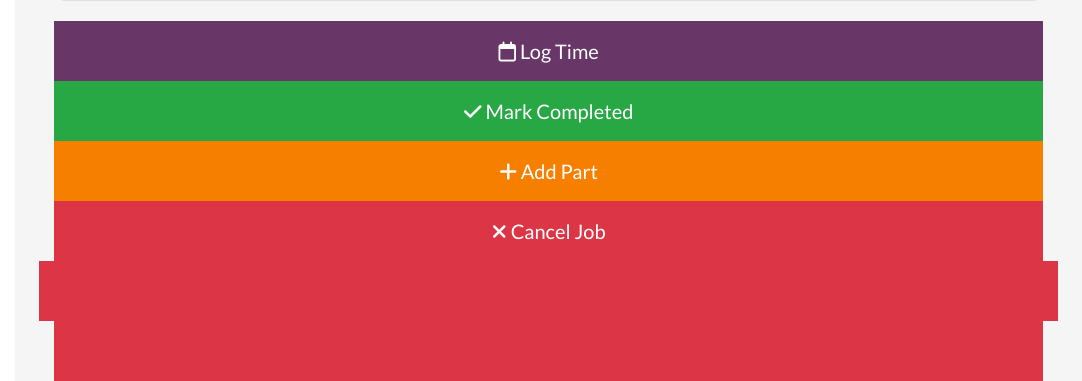
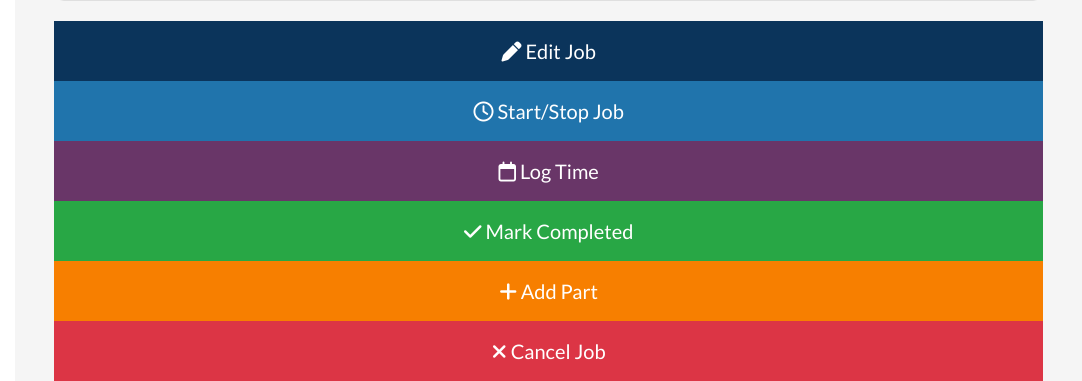
Before and after one commit to Summersby95/meade-maintenance-app, a Django app: template jobs/templates/jobs/job_details.html in a window 1280 px wide. Shown: the part 1200-1581 px from the top of the page, without its empty margins (198-1280 px from the left). Run offline with Django 3.2, Linux system fonts and the light colour scheme; the template is opened without the code that fills it, so the values that code supplies are empty; some libraries are stand-ins or nearby versions.

Commit message:
feat: create conditional syntax to update actions available depending on job status

```diff
--- a/jobs/templates/jobs/job_details.html
+++ b/jobs/templates/jobs/job_details.html
@@ -140,6 +140,12 @@
         </div>
     </div>
     <div class="col-12">
+        {% if job.status.status != 'Completed' and job.status.status != 'Cancelled' %}
+            <a href="{% url 'edit_job' job.id %}" class="btn action-button midnight-blue">
+                <i class="fas fa-pen"></i> Edit Job
+            </a>
+            <a href="#" class="btn action-button blue">
+                <i class="far fa-clock"></i> Start/Stop Job
             </a>
             <a href="{% url 'create_time_log' job.id %}" class="btn action-button purple">
                 <i class="far fa-calendar"></i> Log Time
@@ -152,5 +158,16 @@
             </a>
             <a href="{% url 'cancel_job' job.id %}" class="btn action-button btn-danger">
                 <i class="fas fa-times"></i> Cancel Job
+            </a>
+        {% else %}
+            <a href="{% url 'reopen_job' job.id %}" class="btn action-button btn-success">
+                <i class="fas fa-plus"></i> Reopen Job
+            </a>
+            {% if job.status.status != 'Cancelled' %}
+                <a href="{% url 'cancel_job' job.id %}" class="btn action-button btn-danger">
+                    <i class="fas fa-times"></i> Cancel Job
+                </a>
+            {% endif %}
+        {% endif %}
     </div>
 {% endblock %}
```
